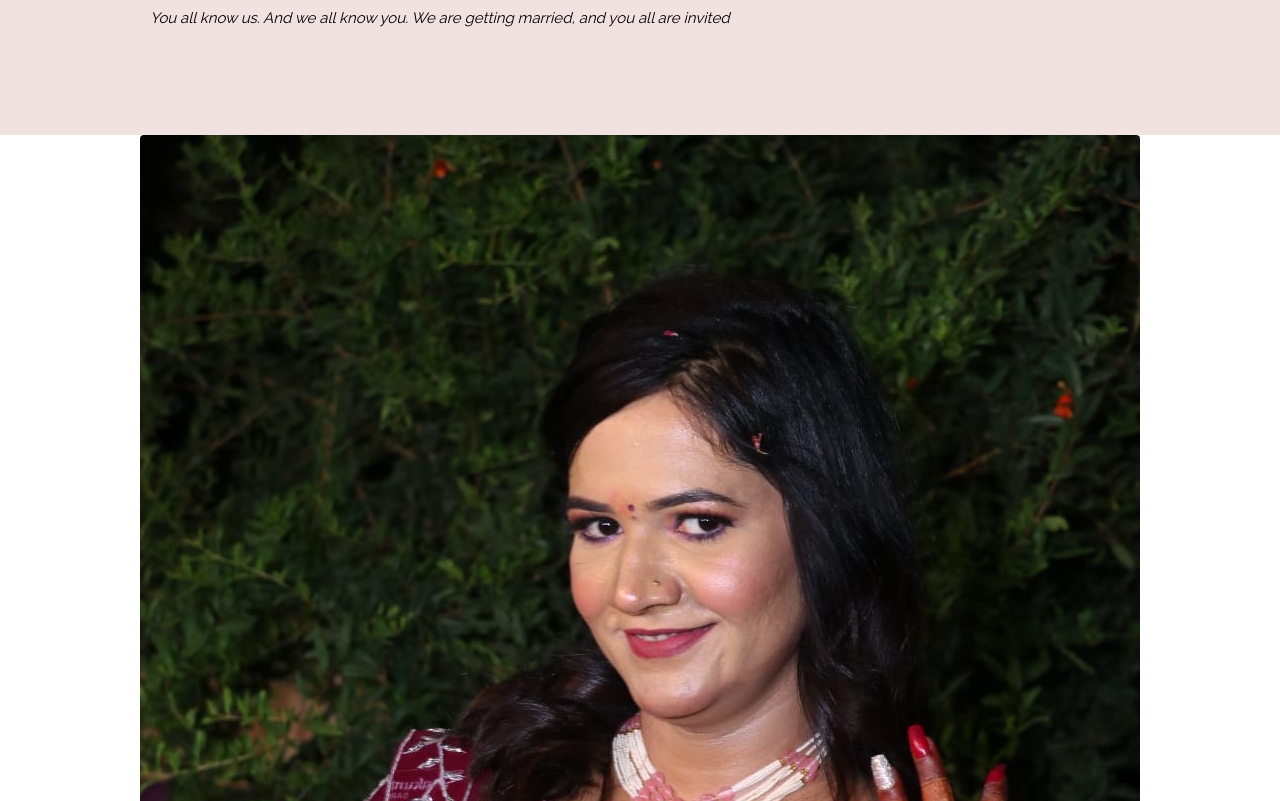
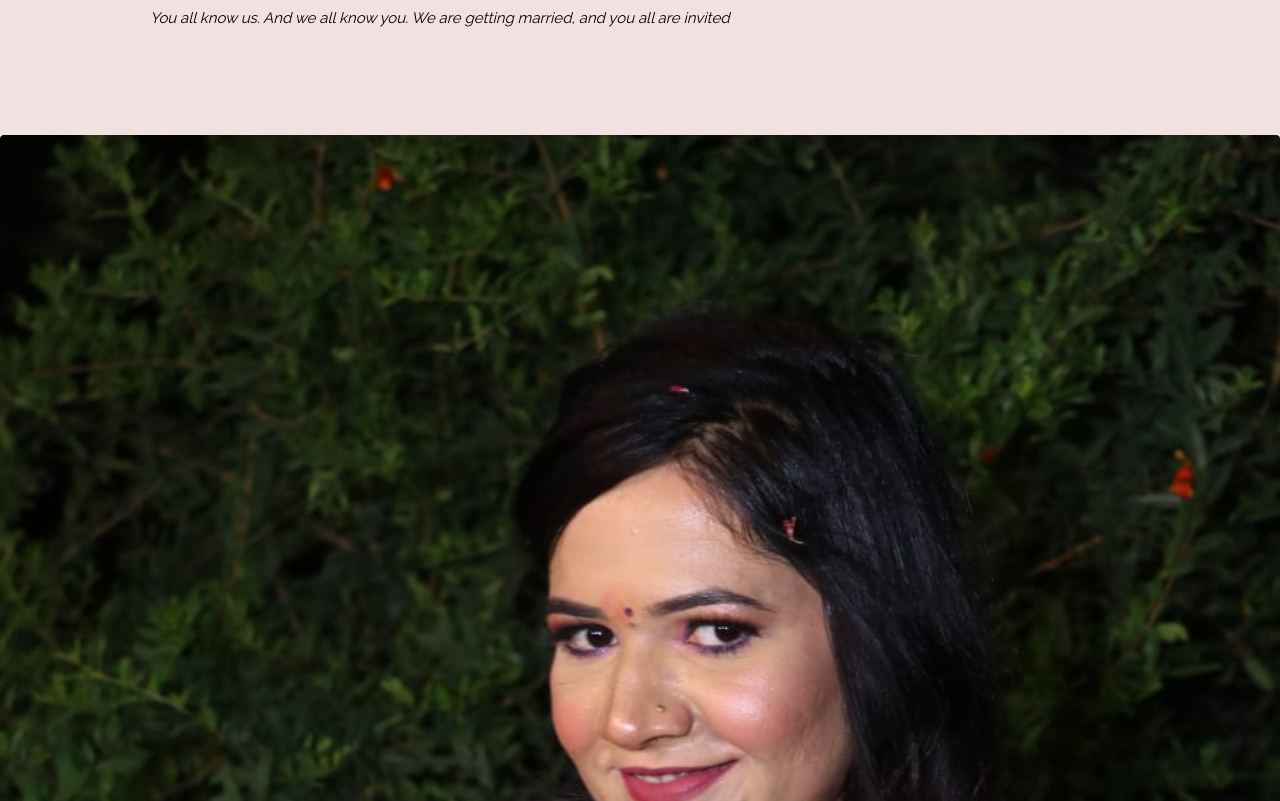
Before and after one commit to ankitawedspriyank/invitation, a plain HTML site: page index.html in a window 1280 px wide. Shown: the part 1749-2550 px from the top of the page. Drawn offline with nearby package versions, Linux system fonts and the light colour scheme.

Commit message:
Update index.html

```diff
--- a/index.html
+++ b/index.html
@@ -110,7 +110,7 @@ p {line-height: 2}
 <!-- Background photo -->
 
 <div class="container">
-  <img class="w3-round w3-image" src="https://github.com/ankitawedspriyank/invitation/blob/main/WhatsApp%20Imag.jpeg?raw=true style="width:100%;">
+  <img class="w3-round w3-image" src="https://github.com/ankitawedspriyank/invitation/blob/main/WhatsApp%20Imag.jpeg?raw=true" style="width:100%;">
 
   <div class="centered"></div>
   <div class="w3-display-middle w3-text-white w3-center">
```
